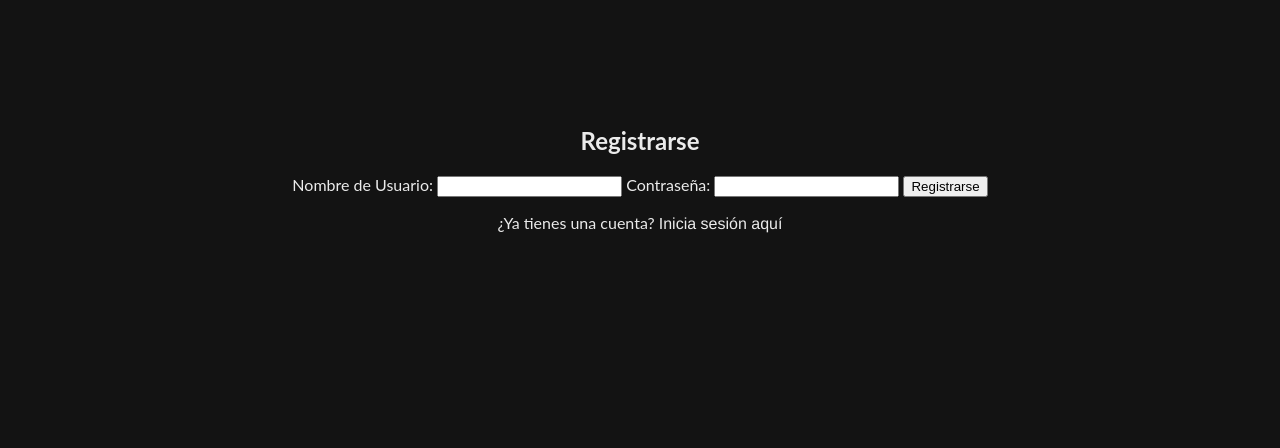
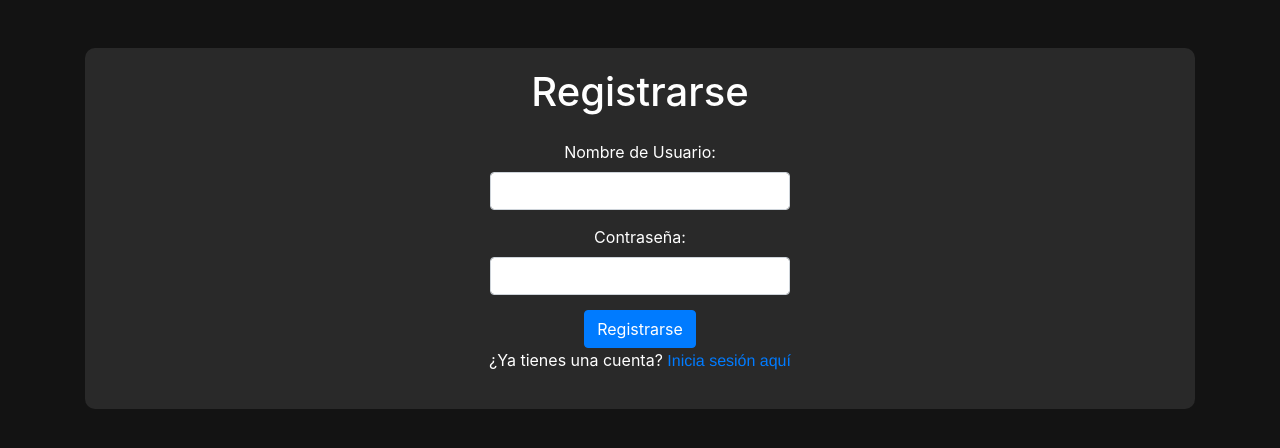
Before and after one commit to marcosgzMSMK/Haccker-Gadget, a PHP site: page /pages/signup.php in a window 1280 px wide. Shown: the top 448 px of the page. Run offline with PHP 8.4, Linux system fonts and the light colour scheme.

Commit message:
Update signup.php - Implementación del Framework Boostrap

```diff
--- a/pages/signup.php
+++ b/pages/signup.php
@@ -40,35 +40,60 @@ $mysqli->close();
 ?>
 <!-- -------------------------------------------------------------------------------------------------------------------------------------------------------------------------- -->
 <!DOCTYPE html>
-<style>
-    .signup{
-    text-align: center;
-    margin-top: 10%;
-    }
-</style>
 <html lang="en">
+
 <head>
     <meta charset="UTF-8">
     <meta name="viewport" content="width=device-width, initial-scale=1.0">
     <title>Registrarse - Haccing</title>
     <link rel="stylesheet" href="../css/styles.css">
+    <link rel="stylesheet" href="https://stackpath.bootstrapcdn.com/bootstrap/4.5.2/css/bootstrap.min.css"> <!-- Framework de Boostrap -->
     <link rel="icon" href="../img/HacckingGadget-icon.ico">
+    <style>
+        body {
+            background-color: #131313; /* Color de fondo */
+            color: white; /* Color del texto */
+        }
+
+        .signup {
+            background-color: #292929;
+            text-align: center;
+            margin-top: 10%;
+            padding: 20px;
+            border-radius: 10px;
+        }
+
+        form {
+            max-width: 300px; /* Ancho máximo del formulario */
+            margin: 0 auto; /* Centrar el formulario en la página */
+        }
+
+        .form-group {
+            margin-bottom: 15px; /* Espaciado entre grupos de formularios */
+        }
+
+        .form-control {
+            width: 100%;
+        }
+    </style>
 </head>
 <!-- -------------------------------------------------------------------------------------------------------------------------------------------------------------------------- -->
 <body>
-    <main>
-        <section class="signup">
-            <h1>Registrarse</h1>
+    <main class="container">
+        <section class="signup mt-5">
+            <h1 class="mb-4">Registrarse</h1>
             <form action="signup.php" method="post">
-                <label for="username">Nombre de Usuario:</label>
-                <input type="text" id="username" name="username" required>
-
-                <label for="password">Contraseña:</label>
-                <input type="password" id="password" name="password" required>
-
-                <input type="submit" value="Registrarse">
+                <div class="form-group">
+                    <label for="username">Nombre de Usuario:</label>
+                    <input type="text" class="form-control" id="username" name="username" required>
+                </div>
+                <div class="form-group">
+                    <label for="password">Contraseña:</label>
+                    <input type="password" class="form-control" id="password" name="password" required>
+                </div>
+                <button type="submit" class="btn btn-primary">Registrarse</button>
             </form>
-            <p>¿Ya tienes una cuenta? <a href="login.php">Inicia sesión aquí</a></p> <!--Redirigir al usuario en caso de que realmente si estaba registrado anteriormente-->
+            <p>¿Ya tienes una cuenta? <a href="login.php">Inicia sesión aquí</a></p> <!--Redirigir al usuario en caso de que realmente sí estaba registrado anteriormente-->
         </section>
     </main>
 </body>
```
